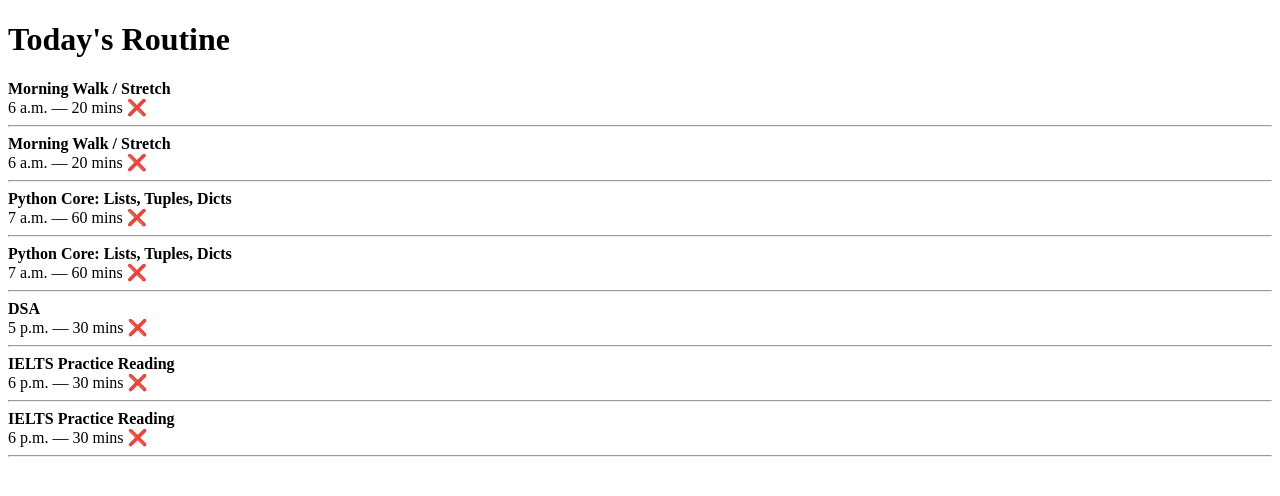
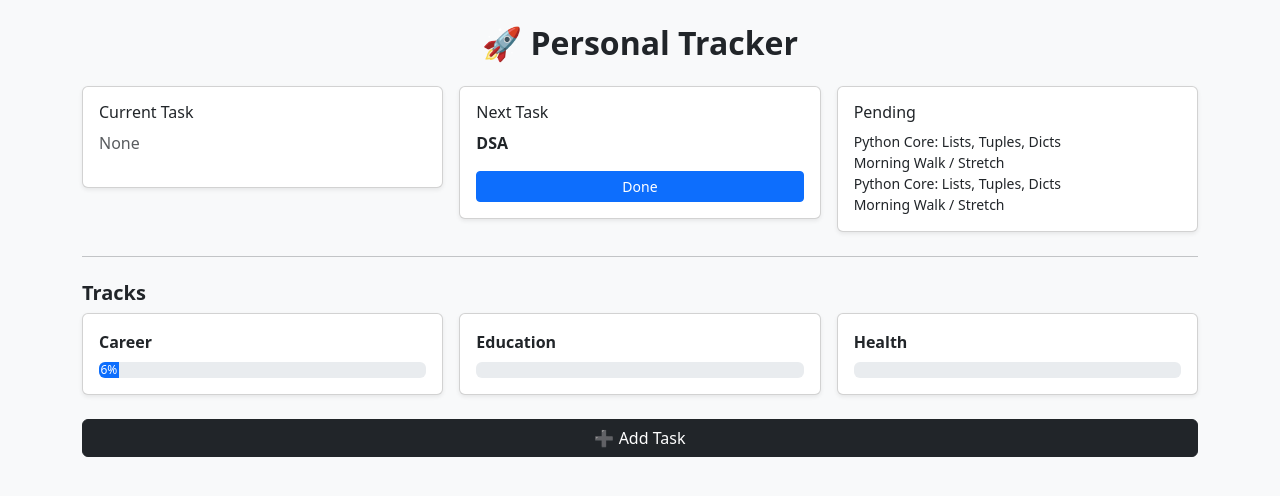
Before and after one commit to aneeqabaig/tracker, a Django app: page / in a window 1280 px wide. Shown: the top 496 px of the page. Run offline with Django 5.2, Linux system fonts and the light colour scheme; data comes from the database, SQL or seed files in the repository; both versions use the stored data as it was after the commit.

Commit message:
baisc layouts

```diff
--- a/core/urls.py
+++ b/core/urls.py
@@ -19,5 +19,5 @@ from django.urls import path, include
 
 urlpatterns = [
     path('admin/', admin.site.urls),
-    path('', include('routines.urls')),
+    path('', include('routines.urls')),  # <-- this is key
 ]
--- /dev/null
+++ b/routines/dashboard.py
@@ -0,0 +1,90 @@
+from django.shortcuts import render, redirect, get_object_or_404
+from .models import RoutineTask
+from datetime import datetime, date, timedelta
+from django.utils.timezone import localtime, make_naive
+
+# --- Dashboard View ---
+def dashboard_view(request):
+    now = make_naive(localtime())  # convert aware datetime to naive
+    today = date.today()
+    tasks_today = RoutineTask.objects.filter(scheduled_date=today)
+
+    current_task = None
+    next_task = None
+    pending_tasks = []
+
+    for t in tasks_today:  # <-- use tasks_today, not undefined 'tasks'
+        task_start = datetime.combine(t.scheduled_date, t.start_time)  # naive datetime
+        task_end = task_start + timedelta(minutes=t.duration_minutes)
+
+        if task_start <= now <= task_end and not t.is_completed:
+            current_task = t
+
+        elif task_start > now and not t.is_completed:
+            if not next_task or task_start < datetime.combine(next_task.scheduled_date, next_task.start_time):
+                next_task = t
+
+        elif task_end < now and not t.is_completed:
+            pending_tasks.append(t)
+
+    # Progress calculation
+    progress = {}
+    for track in ['career', 'education', 'health']:
+        track_tasks = RoutineTask.objects.filter(track=track)
+        completed = track_tasks.filter(is_completed=True).count()
+        total = track_tasks.count()
+        progress[track] = int((completed / total) * 100) if total else 0
+
+    return render(request, 'routines/dashboard.html', {
+        'current_task': current_task,
+        'next_task': next_task,
+        'pending_tasks': pending_tasks,
+        'progress': progress
+    })
+
+
+# --- Toggle Task Completion ---
+def toggle_task(request, task_id):
+    task = get_object_or_404(RoutineTask, id=task_id)
+    task.is_completed = not task.is_completed
+    task.save()
+    return redirect('dashboard')
+
+# --- Add Task ---
+def add_task(request):
+    if request.method == 'POST':
+        title = request.POST.get('title')
+        track = request.POST.get('track')
+        scheduled_date = request.POST.get('scheduled_date')
+        start_time = request.POST.get('start_time')
+        duration = request.POST.get('duration')
+        RoutineTask.objects.create(
+            title=title,
+            track=track,
+            scheduled_date=scheduled_date,
+            start_time=start_time,
+            duration_minutes=duration
+        )
+        return redirect('dashboard')
+    return render(request, 'routines/add_task.html')
+
+# --- Track Detail View ---
+def track_detail(request, track):
+    tasks = RoutineTask.objects.filter(track=track).order_by('scheduled_date', 'start_time')
+    return render(request, 'routines/track_detail.html', {
+        'track': track.capitalize(),
+        'tasks': tasks
+    })
+def edit_task(request, task_id):
+    task = get_object_or_404(RoutineTask, id=task_id)
+
+    if request.method == 'POST':
+        task.title = request.POST.get('title')
+        task.track = request.POST.get('track')
+        task.scheduled_date = request.POST.get('scheduled_date')
+        task.start_time = request.POST.get('start_time')
+        task.duration_minutes = request.POST.get('duration')
+        task.save()
+        return redirect('track_detail', track=task.track)
+
+    return render(request, 'routines/edit_task.html', {'task': task})
--- a/routines/models.py
+++ b/routines/models.py
@@ -1,14 +1,27 @@
+# routines/models.py
 from django.db import models
 
+TRACK_CHOICES = [
+    ('career', 'Career'),
+    ('education', 'Education'),
+    ('health', 'Health & Mindset'),
+]
 
 class RoutineTask(models.Model):
     title = models.CharField(max_length=200)
-    description = models.TextField(blank=True)
+    description = models.TextField(blank=True, null=True)
+    # track = models.CharField(max_length=20, choices=TRACK_CHOICES, default='career')  # ✅ track field
     scheduled_date = models.DateField()
     start_time = models.TimeField()
-    duration_minutes = models.IntegerField()
+    duration_minutes = models.IntegerField(default=30)
     is_completed = models.BooleanField(default=False)
     created_at = models.DateTimeField(auto_now_add=True)
+    track = models.CharField(
+    max_length=20,
+    choices=[('career', 'Career'), ('education', 'Education'), ('health', 'Health & Mindset')],
+    default='career'
+)
+
 
     def __str__(self):
         return self.title
--- a/routines/templates/routines/dashboard.html
+++ b/routines/templates/routines/dashboard.html
@@ -1,20 +1,127 @@
 <!DOCTYPE html>
 <html>
 <head>
-    <title>Routine Tracker</title>
+    <title>Personal Tracker</title>
+    <meta name="viewport" content="width=device-width, initial-scale=1">
+    <link href="https://cdn.jsdelivr.net/npm/bootstrap@5.3.3/dist/css/bootstrap.min.css" rel="stylesheet">
 </head>
-<body>
-    <h1>Today's Routine</h1>
 
-    {% for task in tasks %}
-        <div>
-            <strong>{{ task.title }}</strong><br>
-            {{ task.start_time }} — {{ task.duration_minutes }} mins
-            {% if task.is_completed %} ✅ {% else %} ❌ {% endif %}
+<body class="bg-light">
+
+<div class="container py-4">
+
+    <h2 class="text-center fw-bold mb-4">🚀 Personal Tracker</h2>
+
+    <div class="row g-3">
+
+        <div class="col-12 col-md-4">
+            <div class="card shadow-sm">
+                <div class="card-body">
+                    <h6>Current Task</h6>
+                    {% if current_task %}
+                        <p class="fw-bold">{{ current_task.title }}</p>
+                        <form method="post" action="{% url 'toggle_task' current_task.id %}">
+                            {% csrf_token %}
+                            <button class="btn btn-success btn-sm w-100">Done</button>
+                        </form>
+                    {% else %}
+                        <p class="text-muted">None</p>
+                    {% endif %}
+                </div>
+            </div>
         </div>
-        <hr>
-    {% empty %}
-        <p>No tasks scheduled.</p>
-    {% endfor %}
+
+        <div class="col-12 col-md-4">
+            <div class="card shadow-sm">
+                <div class="card-body">
+                    <h6>Next Task</h6>
+                    {% if next_task %}
+                        <p class="fw-bold">{{ next_task.title }}</p>
+                        <form method="post" action="{% url 'toggle_task' next_task.id %}">
+                            {% csrf_token %}
+                            <button class="btn btn-primary btn-sm w-100">Done</button>
+                        </form>
+                    {% else %}
+                        <p class="text-muted">None</p>
+                    {% endif %}
+                </div>
+            </div>
+        </div>
+
+        <div class="col-12 col-md-4">
+            <div class="card shadow-sm">
+                <div class="card-body">
+                    <h6>Pending</h6>
+                    {% for task in pending_tasks %}
+                        <div class="small">{{ task.title }}</div>
+                    {% empty %}
+                        <p class="text-muted">None</p>
+                    {% endfor %}
+                </div>
+            </div>
+        </div>
+
+    </div>
+
+    <hr class="my-4">
+
+    <h5 class="fw-bold">Tracks</h5>
+
+    <div class="row g-3">
+
+        <div class="col-12 col-md-4">
+            <a href="{% url 'track_detail' 'career' %}" class="text-decoration-none">
+                <div class="card shadow-sm">
+                    <div class="card-body">
+                        <b>Career</b>
+                        <div class="progress mt-2">
+                            <div class="progress-bar" style="width: {{ progress.career }}%">
+                                {{ progress.career }}%
+                            </div>
+                        </div>
+                    </div>
+                </div>
+            </a>
+        </div>
+
+        <div class="col-12 col-md-4">
+            <a href="{% url 'track_detail' 'education' %}" class="text-decoration-none">
+                <div class="card shadow-sm">
+                    <div class="card-body">
+                        <b>Education</b>
+                        <div class="progress mt-2">
+                            <div class="progress-bar bg-success" style="width: {{ progress.education }}%">
+                                {{ progress.education }}%
+                            </div>
+                        </div>
+                    </div>
+                </div>
+            </a>
+        </div>
+
+        <div class="col-12 col-md-4">
+            <a href="{% url 'track_detail' 'health' %}" class="text-decoration-none">
+                <div class="card shadow-sm">
+                    <div class="card-body">
+                        <b>Health</b>
+                        <div class="progress mt-2">
+                            <div class="progress-bar bg-warning" style="width: {{ progress.health }}%">
+                                {{ progress.health }}%
+                            </div>
+                        </div>
+                    </div>
+                </div>
+            </a>
+        </div>
+
+    </div>
+
+    <div class="d-grid mt-4">
+        <a href="{% url 'add_task' %}" class="btn btn-dark">➕ Add Task</a>
+    </div>
+
+</div>
+
+<script src="https://cdn.jsdelivr.net/npm/bootstrap@5.3.3/dist/js/bootstrap.bundle.min.js"></script>
 </body>
 </html>
--- a/routines/urls.py
+++ b/routines/urls.py
@@ -1,6 +1,11 @@
 from django.urls import path
-from .views import dashboard
+from . import dashboard
 
 urlpatterns = [
-    path("", dashboard, name="dashboard"),
+    path('', dashboard.dashboard_view, name='dashboard'),
+    path('toggle/<int:task_id>/', dashboard.toggle_task, name='toggle_task'),
+    path('add/', dashboard.add_task, name='add_task'),
+
+    path('track/<str:track>/', dashboard.track_detail, name='track_detail'),
+    path('task/<int:task_id>/edit/', dashboard.edit_task, name='edit_task'),
 ]
--- a/routines/views.py
+++ b/routines/views.py
@@ -1,4 +1,4 @@
-from django.shortcuts import render
+from django.shortcuts import render, redirect, get_object_or_404
 from .models import RoutineTask
 from datetime import date
 
@@ -7,3 +7,10 @@ def dashboard(request):
     today = date.today()
     tasks = RoutineTask.objects.filter(scheduled_date=today).order_by("start_time")
     return render(request, "routines/dashboard.html", {"tasks": tasks})
+
+
+def toggle_task(request, task_id):
+    task = get_object_or_404(RoutineTask, id=task_id)
+    task.is_completed = not task.is_completed
+    task.save()
+    return redirect("dashboard")
```
Also changed, not shown: routines/populate_tasks.py (added, +132 -0 lines), routines/scripts/populate_career_tasks.py (added, +58 -0 lines), routines/templates/routines/add_task.html (added, +27 -0 lines), routines/templates/routines/edit_task.html (added, +28 -0 lines), routines/templates/routines/track_detail.html (added, +22 -0 lines), db.sqlite3, routines/migrations/0002_routinetask_track_alter_routinetask_description_and_more.py (added).
